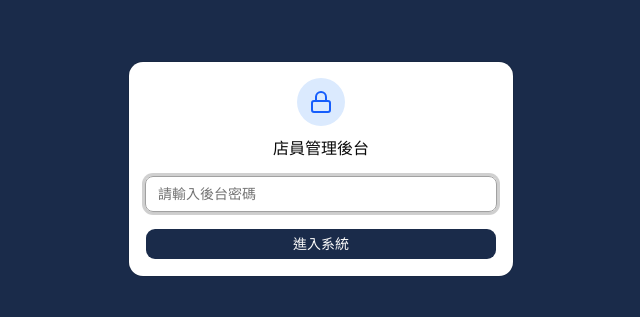
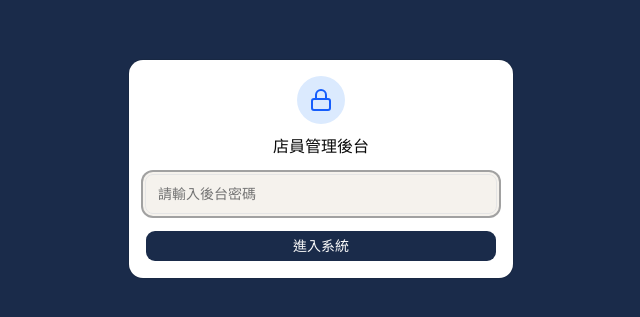
Before and after one commit to deltamac-tsutaya/event, a Next.js app in the folder taichung-8th-anniversary/: page /staff in a window 1280 px wide. Shown: the part 231-548 px from the top of the page, without its empty margins (319-959 px from the left). Built offline with nearby package versions, Linux system fonts and the light colour scheme.

Commit message:
fix: resolve build errors by adding missing components and fixing icon compatibility

```diff
--- a/taichung-8th-anniversary/app/page.tsx
+++ b/taichung-8th-anniversary/app/page.tsx
@@ -13,7 +13,7 @@ import { useLiffUser } from "@/hooks/useLiffUser";
 import { useStampProgress } from "@/hooks/useStampProgress";
 import ScanResultOverlay from "@/components/ScanResultOverlay";
 import { toast } from "sonner";
-import { Sparkles, Ticket, Info, ChevronRight } from "lucide-react";
+import { Sparkles, Ticket, Info, ChevronRight, CheckCircle } from "lucide-react";
 import type { DrawHistory, Reward } from "@/lib/types";
 import { DynamicHero } from "@/components/DynamicHero";
 
@@ -224,7 +224,7 @@ function MainContent() {
       }`}>
         {/* 狀態 A：未登入 */}
         {state === "A" && (
-          <Card className="p-8 shadow-2xl border-none space-y-8 bg-white/90 backdrop-blur-md">
+          <PageCard className="p-8 shadow-2xl border-none space-y-8 bg-white/90 backdrop-blur-md">
             <div className="space-y-2 text-center">
               <h2 className="text-xl font-bold text-[#1A2B4A]">歡迎參加週年慶活動</h2>
               <p className="text-sm text-gray-500">集印完成即可享受每日抽獎驚喜</p>
@@ -243,7 +243,7 @@ function MainContent() {
 
         {/* 狀態 B：集印中 */}
         {state === "B" && (
-          <Card className="p-6 shadow-xl border-none space-y-6">
+          <PageCard className="p-6 shadow-xl border-none space-y-6">
             <div className="space-y-1">
               <h2 className="text-sm font-bold text-[#1A2B4A] flex items-center gap-2">
                  <div className="w-1 h-4 bg-[#C9A84C] rounded-full" />
@@ -270,7 +270,7 @@ function MainContent() {
 
         {/* 狀態 C：集滿可抽獎 */}
         {state === "C" && (
-          <Card className="p-8 shadow-xl border-none space-y-6 bg-white text-center">
+          <PageCard className="p-8 shadow-xl border-none space-y-6 bg-white text-center">
             <div className="space-y-2">
               <div className="mx-auto w-16 h-16 bg-[#C9A84C]/10 rounded-full flex items-center justify-center text-[#C9A84C]">
                 <Sparkles size={32} />
@@ -307,7 +307,7 @@ function MainContent() {
 
         {/* 狀態 E：今日已抽 */}
         {state === "E" && (
-          <Card className="p-8 text-center shadow-xl border-none space-y-6">
+          <PageCard className="p-8 text-center shadow-xl border-none space-y-6">
              <div className="mx-auto w-16 h-16 bg-gray-100 rounded-full flex items-center justify-center text-gray-400">
                <CheckCircle2 size={32} />
              </div>
@@ -323,7 +323,7 @@ function MainContent() {
 
         {/* 狀態 F：活動結束 */}
         {state === "F" && (
-          <Card className="p-10 text-center shadow-xl border-none space-y-6 bg-gray-50">
+          <PageCard className="p-10 text-center shadow-xl border-none space-y-6 bg-gray-50">
              <h2 className="text-2xl font-bold text-[#1A2B4A]">感謝 21 天的相伴</h2>
              <p className="text-sm text-gray-500 leading-relaxed">
                期待下次與你連結。<br />
@@ -405,7 +405,7 @@ function FaqItem({ question, answer }: { question: string; answer: string }) {
   );
 }
 
-function Card({ children, className, ...props }: React.HTMLAttributes<HTMLDivElement>) {
+function PageCard({ children, className, ...props }: React.HTMLAttributes<HTMLDivElement>) {
   return (
     <div className={`rounded-3xl bg-white ${className}`} {...props}>
       {children}
@@ -415,7 +415,7 @@ function Card({ children, className, ...props }: React.HTMLAttributes<HTMLDivEle
 
 function CheckCircle2(props: any) {
   return (
-    <svg {...props} xmlns="http://www.w3.org/2000/svg" width="24" height="24" viewBox="0 0 24 24" fill="none" stroke="currentColor" strokeWidth="2" strokeLinecap="round" strokeLinejoin="round"><path d="M12 22c5.523 0 10-4.477 10-10S17.523 2 12 2 2 6.477 2 12s4.477 10 10 10z"/><path d="m9 12 2 2 4-4"/></svg>
+    <CheckCircle {...props} />
   );
 }
 
--- a/taichung-8th-anniversary/app/staff/page.tsx
+++ b/taichung-8th-anniversary/app/staff/page.tsx
@@ -4,7 +4,7 @@ import { useState, useEffect } from "react";
 import { Button } from "@/components/ui/button";
 import { Input } from "@/components/ui/input";
 import { Card, CardHeader, CardTitle, CardContent } from "@/components/ui/card";
-import { Lock, RefreshCcw, CheckCircle2, AlertCircle } from "lucide-react";
+import { Lock, RefreshCcw, CheckCircle, AlertCircle } from "lucide-react";
 
 interface StampConfig {
   uuid: string;
@@ -128,7 +128,7 @@ export default function StaffPage() {
                           UUID: {config.uuid}
                         </code>
                       </div>
-                      <CheckCircle2 className="text-green-500" size={24} />
+                      <CheckCircle className="text-green-500" size={24} />
                     </div>
                   </CardContent>
                 </Card>
@@ -138,7 +138,7 @@ export default function StaffPage() {
           {/* 固定與隱藏點位區塊 */}
           <section className="space-y-4">
             <h2 className="text-lg font-semibold text-gray-700 flex items-center gap-2">
-              <CheckCircle2 size={18} />
+              <CheckCircle size={18} />
               固定與隱藏點位
             </h2>
             <div className="grid grid-cols-2 gap-3">
--- /dev/null
+++ b/taichung-8th-anniversary/components/ui/input.tsx
@@ -0,0 +1,22 @@
+import * as React from "react"
+
+import { cn } from "@/lib/utils"
+
+const Input = React.forwardRef<HTMLInputElement, React.ComponentProps<"input">>(
+  ({ className, type, ...props }, ref) => {
+    return (
+      <input
+        type={type}
+        className={cn(
+          "flex h-10 w-full rounded-md border border-input bg-background px-3 py-2 text-base ring-offset-background file:border-0 file:bg-transparent file:text-sm file:font-medium file:text-foreground placeholder:text-muted-foreground focus-visible:outline-none focus-visible:ring-2 focus-visible:ring-ring focus-visible:ring-offset-2 disabled:cursor-not-allowed disabled:opacity-50 md:text-sm",
+          className
+        )}
+        ref={ref}
+        {...props}
+      />
+    )
+  }
+)
+Input.displayName = "Input"
+
+export { Input }
```
